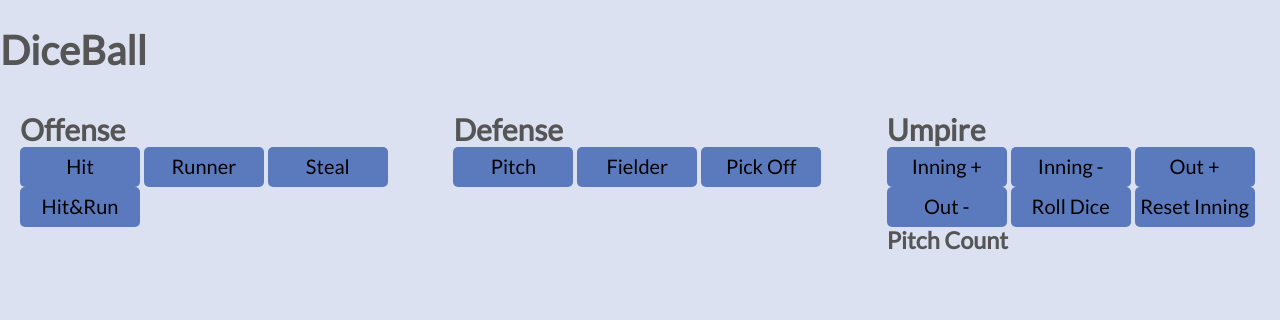
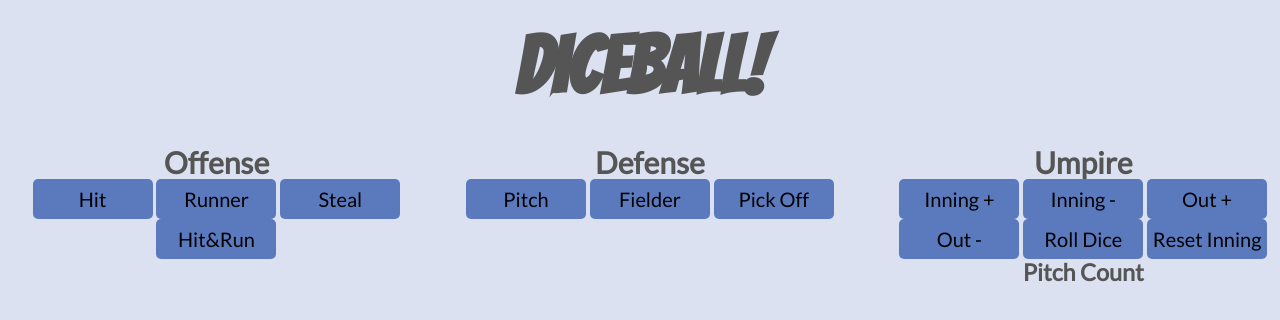
Before and after one commit to mattCoppola/diceball, a website with bundled scripts: page docs/index.html in a window 1280 px wide. Built offline with nearby package versions, Linux system fonts and the light colour scheme; a web font is replaced by a local one.

Commit message:
css updates for font and centering text by section

```diff
--- a/docs/css/style.css
+++ b/docs/css/style.css
@@ -13,6 +13,7 @@ body {
     background-color: #dbe1f0;
     color: #555;
     font-family: 'Lato', 'Arial', sans-serif;
+    /* font-family: 'Markazi Text', 'serif'; */
     font-weight: 300;
     font-size: 20px;
     text-rendering: optimizeLegibility;
@@ -42,8 +43,17 @@ fieldset {
     margin-left: 0px;
 }
 
+nav h1 {
+  font-family: 'Bangers', 'cursive';
+  text-align: center;
+  font-size: 4em;
+  margin: 0;
+  padding: 20px;
+}
+
 section {
   padding-left: 1em;
+  text-align: center;
 }
 
 button {
@@ -61,3 +71,8 @@ ul {
   list-style: none;
   padding-left: 1em;
 }
+
+.pitch-count {
+  text-align: left;
+  margin-left: 20px;
+}
--- a/docs/index.html
+++ b/docs/index.html
@@ -9,13 +9,14 @@
     <link rel="stylesheet" type="text/css" href="css/queries.css">
 
     <link href="https://fonts.googleapis.com/css?family=Lato:100,300,300i,400" rel="stylesheet">
+    <link href="https://fonts.googleapis.com/css?family=Bangers" rel="stylesheet">
+    <link href="https://fonts.googleapis.com/css?family=Markazi+Text:500" rel="stylesheet">
 
-
-    <title>Diceball</title>
+    <title>Diceball!</title>
 </head>
 <body>
    <nav>
-      <h1>DiceBall</h1>
+      <h1>DiceBall!</h1>
    </nav>
 
    <main>
```
Also changed, not shown: server.js (+17 -0 lines).
